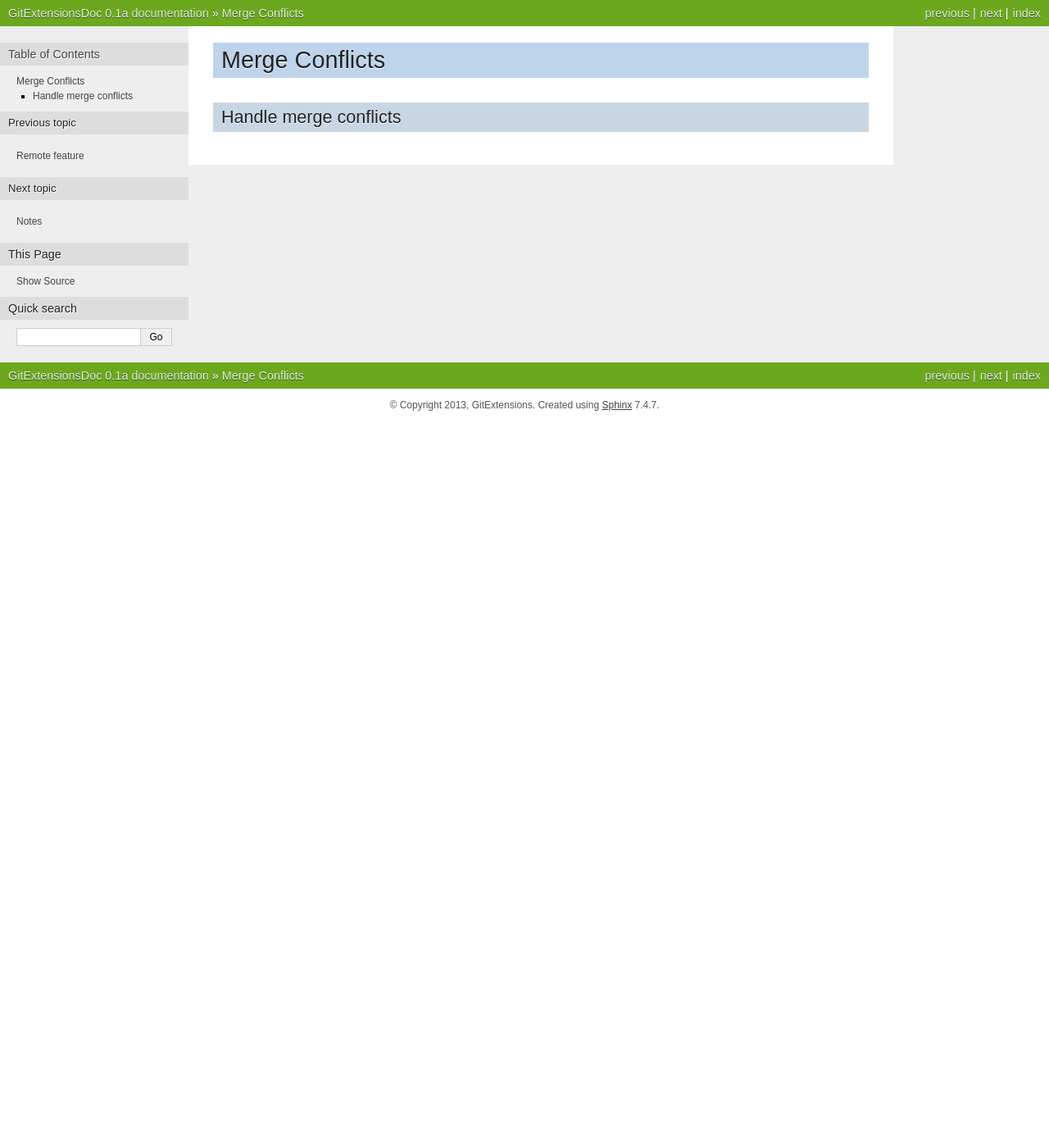
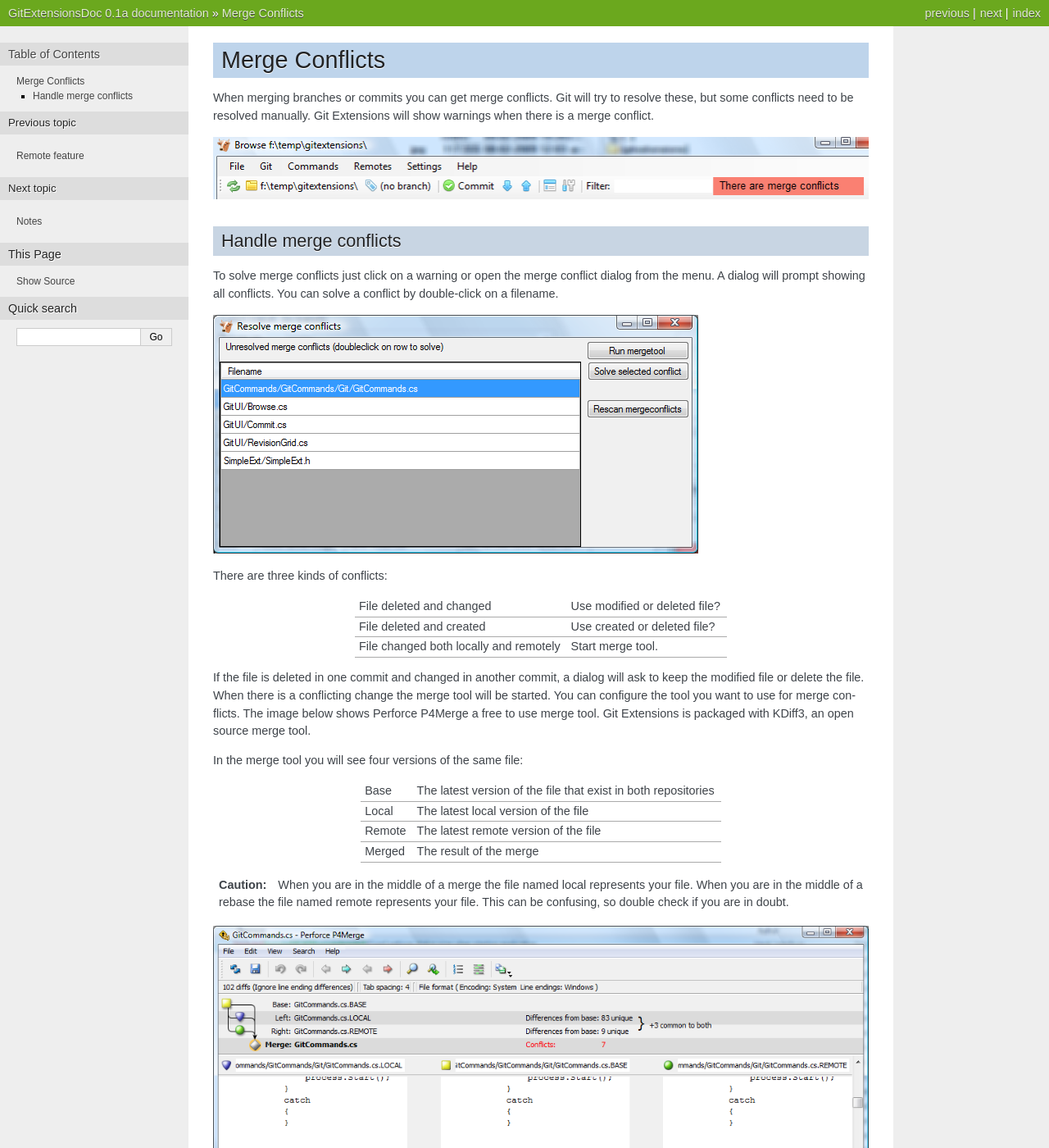
Before and after one commit to martinqt/GitExtensionsDoc, a Sphinx documentation site: the page built from source/merge_conflicts.rst, in a window 1280 px wide and 1400 px high. Shown: the whole window at 82% size. Built offline with Sphinx 7.4.7, drawn with Linux system fonts in a browser that asks for light colours.

Commit message:
Port merge conflicts section

```diff
--- a/source/merge_conflicts.rst
+++ b/source/merge_conflicts.rst
@@ -1,5 +1,50 @@
 Merge Conflicts
 ===============
 
+When merging branches or commits you can get merge conflicts. Git will try to resolve these, but some conflicts
+need to be resolved manually. Git Extensions will show warnings when there is a merge conflict.
+
+.. image:: /images/merge_conflicts.png
+
 Handle merge conflicts
 ----------------------
+
+To solve merge conflicts just click on a warning or open the merge conflict dialog from the menu. A dialog will prompt
+showing all conflicts. You can solve a conflict by double-click on a filename.
+
+.. image:: /images/resolve_merge_conflicts.png
+
+There are three kinds of conflicts:
+
++---------------------------------------+-------------------------------+
+|File deleted and changed               | Use modified or deleted file? |
++---------------------------------------+-------------------------------+
+|File deleted and created               | Use created or deleted file?  |
++---------------------------------------+-------------------------------+
+|File changed both locally and remotely | Start merge tool.             |
++---------------------------------------+-------------------------------+
+
+
+If the file is deleted in one commit and changed in another commit, a dialog will ask to keep the modified file or delete
+the file. When there is a conflicting change the merge tool will be started. You can configure the tool you want to use for
+merge conflicts. The image below shows Perforce P4Merge a free to use merge tool. Git Extensions is packaged with KDiff3, an
+open source merge tool.
+
+In the merge tool you will see four versions of the same file:
+
++--------+----------------------------------------------------------------+
+|Base    | The latest version of the file that exist in both repositories |
++--------+----------------------------------------------------------------+
+|Local   | The latest local version of the file                           |
++--------+----------------------------------------------------------------+
+|Remote  | The latest remote version of the file                          |
++--------+----------------------------------------------------------------+
+|Merged  | The result of the merge                                        |
++--------+----------------------------------------------------------------+
+
+.. caution::
+
+    When you are in the middle of a merge the file named local represents your file. When you are in the middle of a rebase the
+    file named remote represents your file. This can be confusing, so double check if you are in doubt.
+
+.. image:: /images/perforce_p4merge.png
```
Also changed, not shown: progress.md (+2 -2 lines), source/images/merge_conflicts.png (added), source/images/perforce_p4merge.png (added), source/images/resolve_merge_conflicts.png (added).
